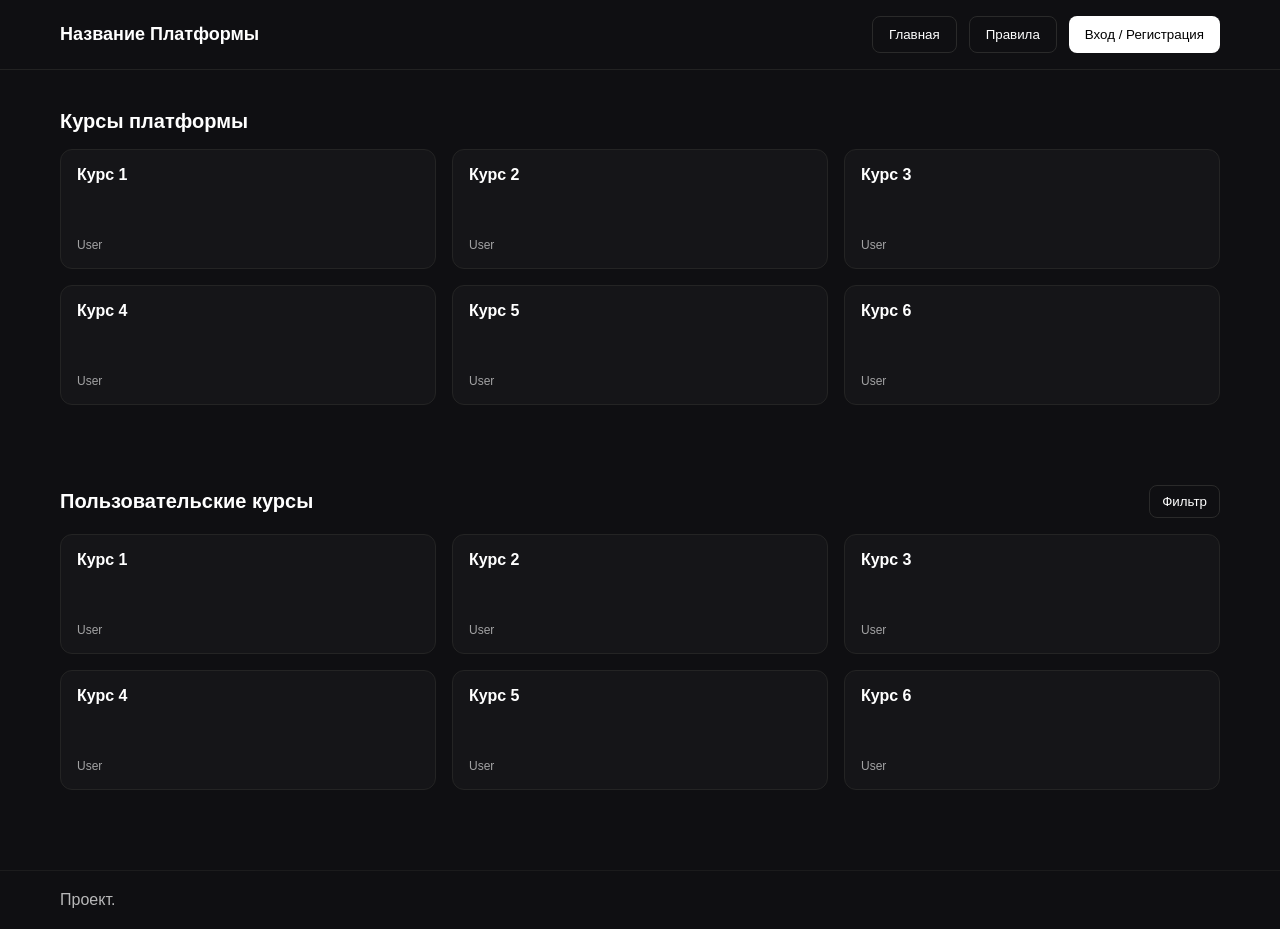
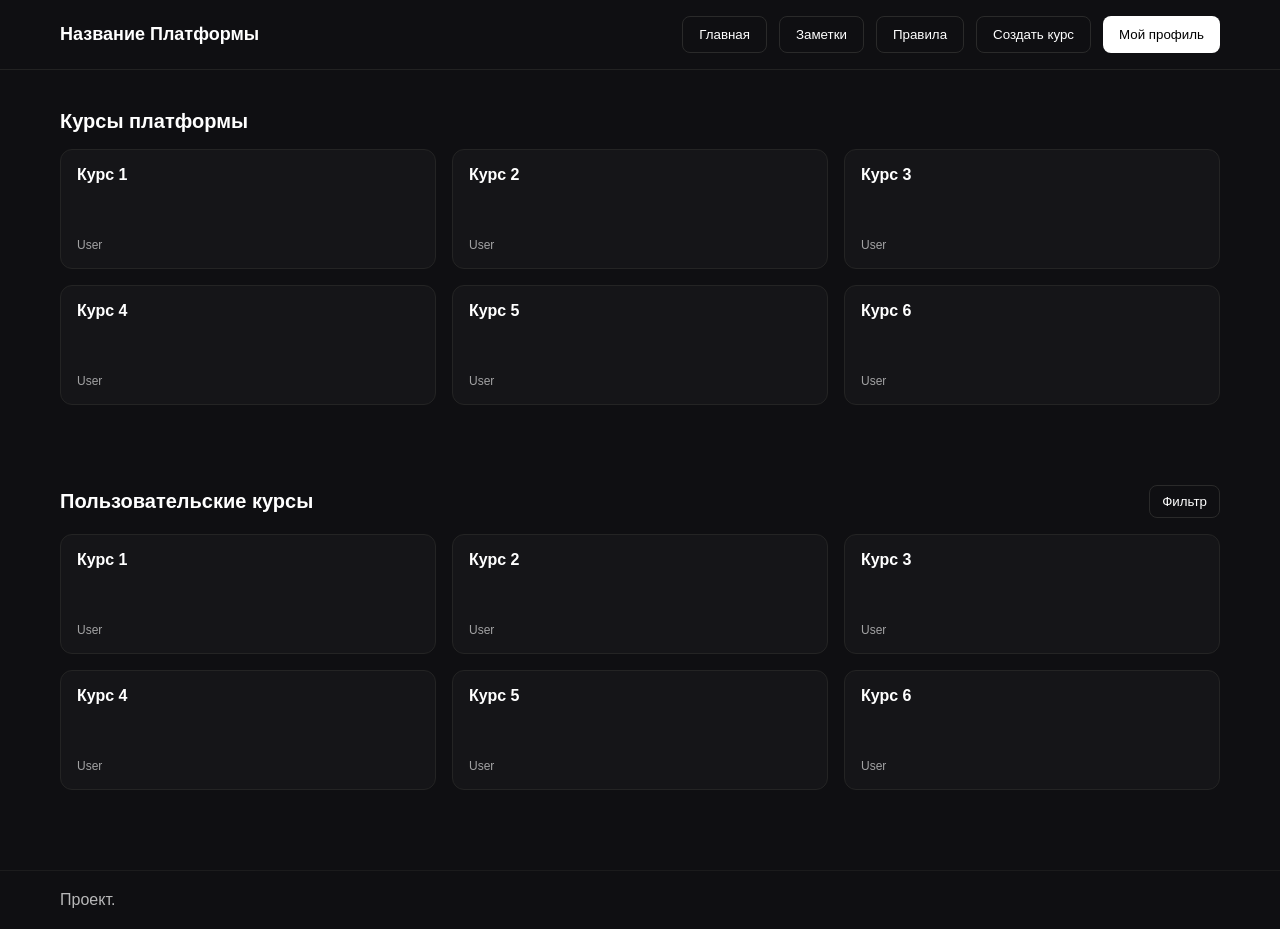
Before and after one commit to shlekht/edu-platform-frontend, a React (Vite) app: page / in a window 1280 px wide. Built offline with nearby package versions, Linux system fonts and the light colour scheme.

Commit message:
added header navigation to existing pages

```diff
--- a/src/app/routes/routes.jsx
+++ b/src/app/routes/routes.jsx
@@ -9,6 +9,7 @@ const AppRoutes = () => {
         {path: "/", element: <HomePage/>},
         {path: "/courses/:id", element: <CoursePage />},
         {path: "/profile/:id", element: <ProfilePage/>},
+        {path: "/notes", element: <div> Notes Page </div>},
         {path: "/create-course", element: <CreateCoursePage/>},
         {path: "*", element: <div> Page not found. </div>},
 
--- a/src/shared/ui/Button/Button.jsx
+++ b/src/shared/ui/Button/Button.jsx
@@ -1,8 +1,8 @@
 import styles from "./Button.module.css";
 
-export const Button = ({ children, variant = "default" }) => {
+export const Button = ({ children, variant = "default", onClick }) => {
   return (
-    <button className={`${styles.button} ${styles[variant]}`}>
+    <button className={`${styles.button} ${styles[variant]}`} onClick={onClick}>
       {children}
     </button>
   );
--- a/src/widgets/Header/Header.jsx
+++ b/src/widgets/Header/Header.jsx
@@ -1,8 +1,11 @@
 import styles from "./Header.module.css";
 import { Button } from "../../shared/ui/Button/Button";
 import { Container } from "../../shared/ui/Container/Container";
+import { useNavigate } from "react-router";
 
 export const Header = () => {
+  const navigate = useNavigate();
+
   return (
     <header className={styles.header}>
       <Container>
@@ -10,9 +13,11 @@ export const Header = () => {
           <div className={styles.logo}>Название Платформы</div>
 
           <nav className={styles.nav}>
-            <Button>Главная</Button>
+            <Button onClick={() => navigate("/")} >Главная</Button>
+            <Button onClick={() => navigate("/notes")}>Заметки</Button>
             <Button>Правила</Button>
-            <Button variant="primary">Вход / Регистрация</Button>
+            <Button onClick={() => navigate("/create-course")}>Создать курс</Button>
+            <Button variant="primary" onClick={() => navigate("/profile/1")}>Мой профиль</Button>
           </nav>
         </div>
       </Container>
```
